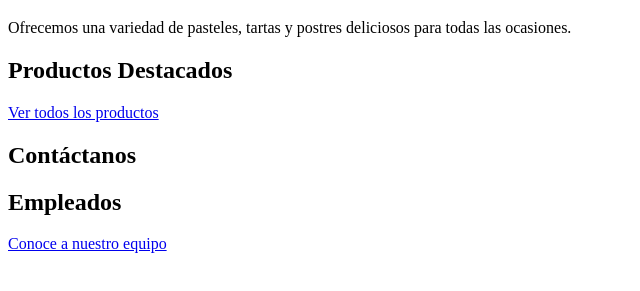
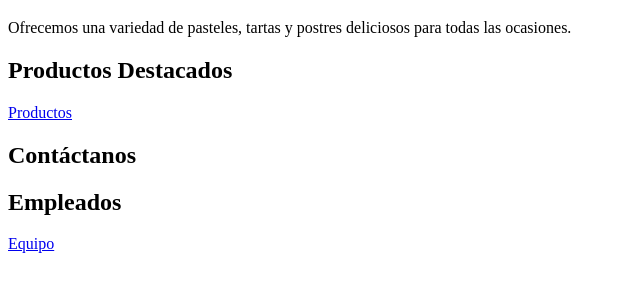
Before and after one commit to olga3emes/carpetarepo, a plain HTML site: page index.html in a window 1280 px wide. Shown: the part 61-352 px from the top of the page, without its empty margins (0-640 px from the left). Drawn offline with Linux system fonts and the light colour scheme.

Commit message:
enlaces cambiados

```diff
--- a/index.html
+++ b/index.html
@@ -10,7 +10,7 @@
     <p>Ofrecemos una variedad de pasteles, tartas y postres deliciosos para todas las ocasiones.</p>
     <h2>Productos Destacados</h2>
 
-        <a href="productos.html">Ver todos los productos</a>
+        <a href="productos.html">Productos</a>
 
     <h2>Contáctanos</h2>
 
@@ -18,7 +18,7 @@
 
     <h2>Empleados</h2>
 
-    <a href="empleados.html">Conoce a nuestro equipo</a>
+    <a href="empleados.html">Equipo</a>
 
 
 </body>
```
